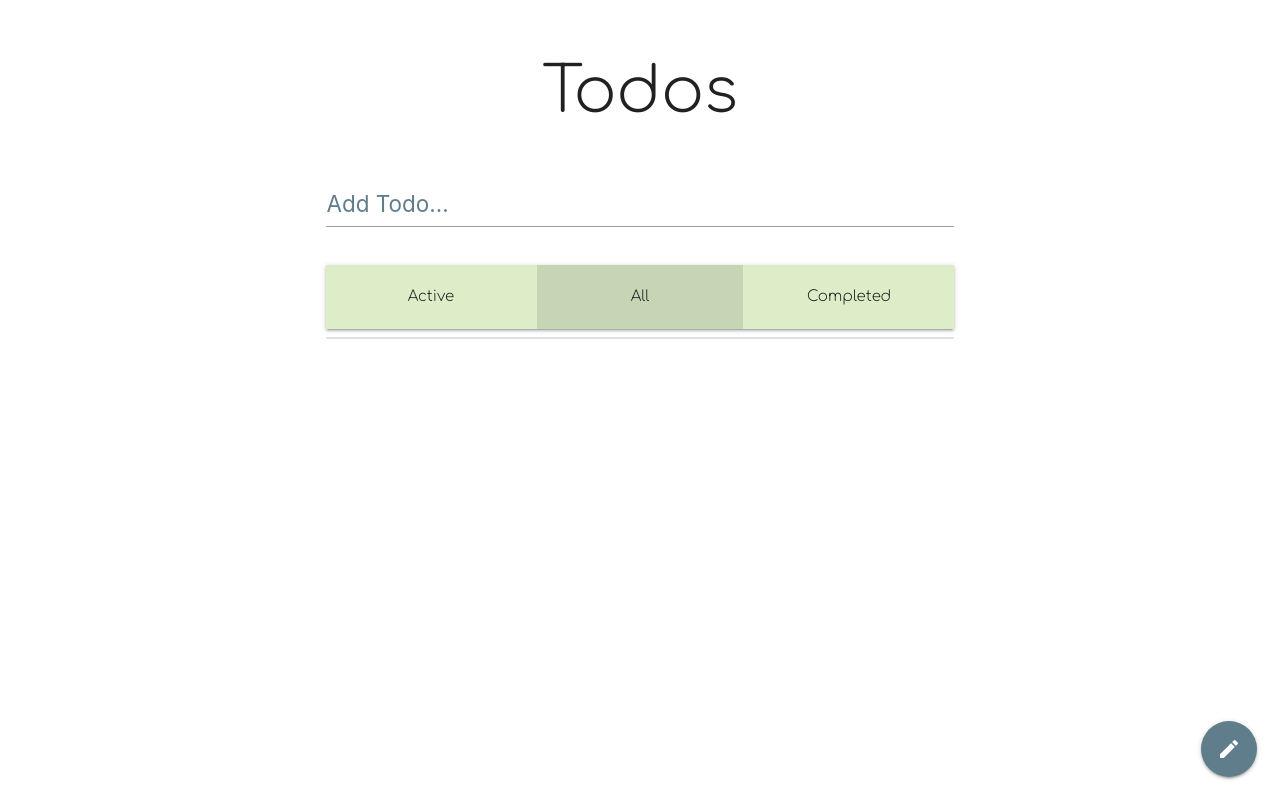
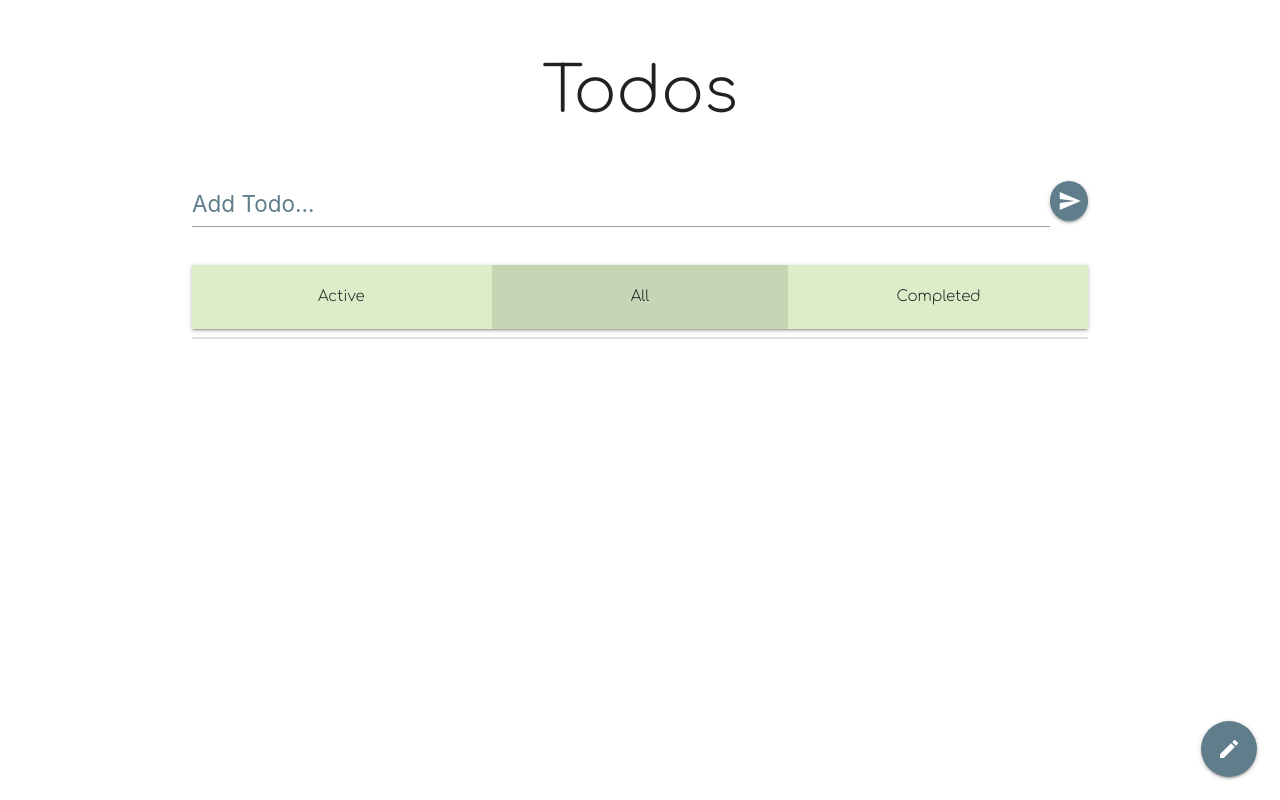
Before and after one commit to evan-mcclaugherty/Todos, a plain HTML site: page index.html in a window 1280 px wide. Drawn offline with nearby package versions, Linux system fonts and the light colour scheme.

Commit message:
minor updates to input button, remove alert for service worker not being available.

```diff
--- a/css/style.css
+++ b/css/style.css
@@ -1,4 +1,5 @@
 * {
+  -webkit-box-sizing: border-box;
   box-sizing: border-box;
 }
 
@@ -6,6 +7,12 @@ body, html {
   height: 100%;
   font-family: 'Comfortaa', cursive;
   color: #212121;
+}
+
+form {
+  display: -webkit-box;
+  display: -ms-flexbox;
+  display: flex;
 }
 
 input.new-todo {
@@ -27,7 +34,7 @@ input.new-todo {
 }
 
 #nav-mobile li a:hover {
-	font-size: 1.1rem;
+  font-size: 1.25rem;
 }
 
 .card input {
@@ -121,12 +128,14 @@ nav ul li {
 input:not([type]):focus:not([readonly]) {
   font-size: 1.25rem;
   border-bottom: 1px solid #607D8B;
+  -webkit-box-shadow: 0 1px 0 0 #607D8B;
   box-shadow: 0 1px 0 0 #607D8B;
 }
 
 input[type=text]:focus:not([readonly]) {
   font-size: 1.25rem;
   border-bottom: 1px solid #607D8B;
+  -webkit-box-shadow: 0 1px 0 0 #607D8B;
   box-shadow: 0 1px 0 0 #607D8B;
 }
 
--- a/index.html
+++ b/index.html
@@ -13,7 +13,7 @@
 	<title>Todos</title>
 </head>
 
-<body class="container">
+<body>
 	<section id="todo-app" class="container">
 		<header class="section">
 			<h1 class="center-align">Todos</h1>
@@ -28,6 +28,7 @@
 				autocomplete="off"
 				@keyup.enter="addTodo"
 				v-model="newTodo">
+				<button type="submit" class="btn btn-floating waves-effect waves-light"><i class="material-icons">send</i></button>
 			</form>
 		</div>
 
@@ -131,7 +132,7 @@
 				console.log('Service Worker registration failed: ', err);
 			});
 	} else {
-		alert('Your browser does not support service workers!');
+		console.log('Your browser does not support service workers!');
 	}
 	</script>
 	<script src="https://unpkg.com/vue@2.3.2"></script>
--- a/scss/base.scss
+++ b/scss/base.scss
@@ -14,6 +14,10 @@ html {
 	height: 100%;
 	font-family: 'Comfortaa', cursive;
 	color: $primary-text-color;
+}
+
+form {
+	display: flex;
 }
 
 input.new-todo {
```
Also changed, not shown: 1 other file. Lines whose indentation alone changed are shown as unchanged.
